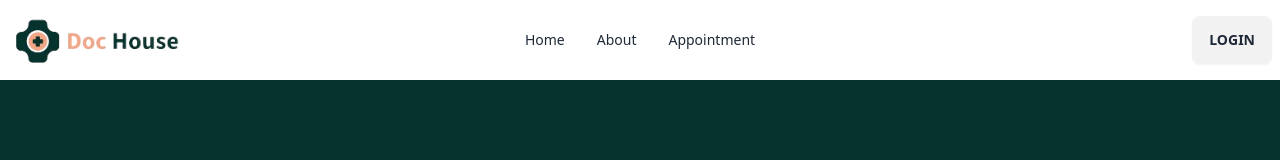
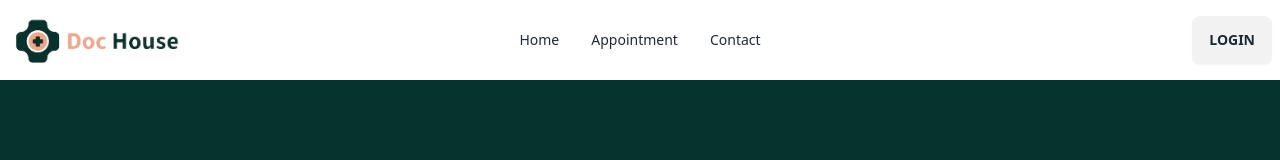
Before and after one commit to tawhid3482/Doc-Hourse, a React (Vite) app: page / in a window 1280 px wide. Shown: the top 160 px of the page. Built offline with nearby package versions, Linux system fonts and the light colour scheme; no server answers.

Commit message:
contact  working

```diff
--- a/src/About/About.jsx
+++ b/src/Contact/Contact.jsx
@@ -1,5 +1,5 @@
 
-const About = () => {
+const Contact = () => {
     return (
         <div>
 
@@ -7,4 +7,4 @@ const About = () => {
     );
 };
 
-export default About;
+export default Contact;
--- a/src/Routes/Routes.jsx
+++ b/src/Routes/Routes.jsx
@@ -6,6 +6,7 @@ import SignUp from "../SignUp/SignUp";
 import ErrorPage from "../Error/ErrorPage";
 import DocDetails from "../Home/Doctor/DocDetails";
 import PrivateProvider from "./PrivateProvider";
+import Contact from "../Contact/Contact";
 
 const Routes = createBrowserRouter([
   {
@@ -32,7 +33,10 @@ const Routes = createBrowserRouter([
             <DocDetails></DocDetails>
           </PrivateProvider>
         ),
-      },
+      },{
+        path:'/contact',
+        element:<Contact></Contact>
+      }
     ],
   },
 ]);
--- a/src/Shared/Navber/Navber.jsx
+++ b/src/Shared/Navber/Navber.jsx
@@ -9,10 +9,10 @@ const Navber = () => {
         <Link to='/'>Home</Link>
       </li>
       <li>
-        <Link to='/about'>About</Link>
+        <Link to='/appointment'>Appointment</Link>
       </li>
       <li>
-        <Link to='/appointment'>Appointment</Link>
+        <Link to='/contact'>Contact</Link>
       </li>
     </>
   );
```
